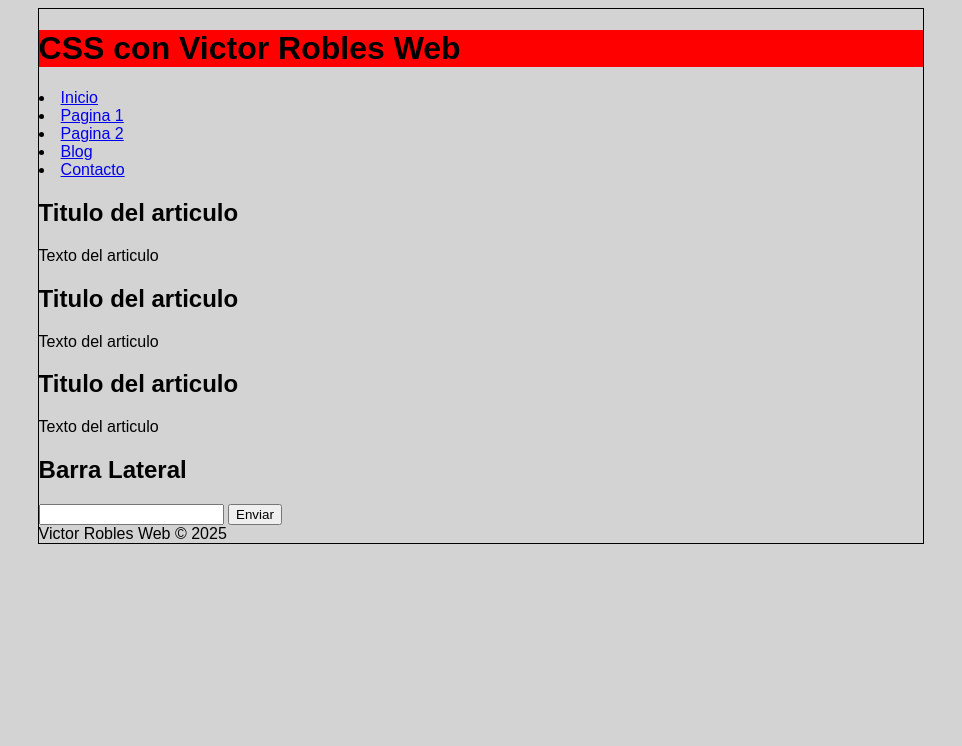
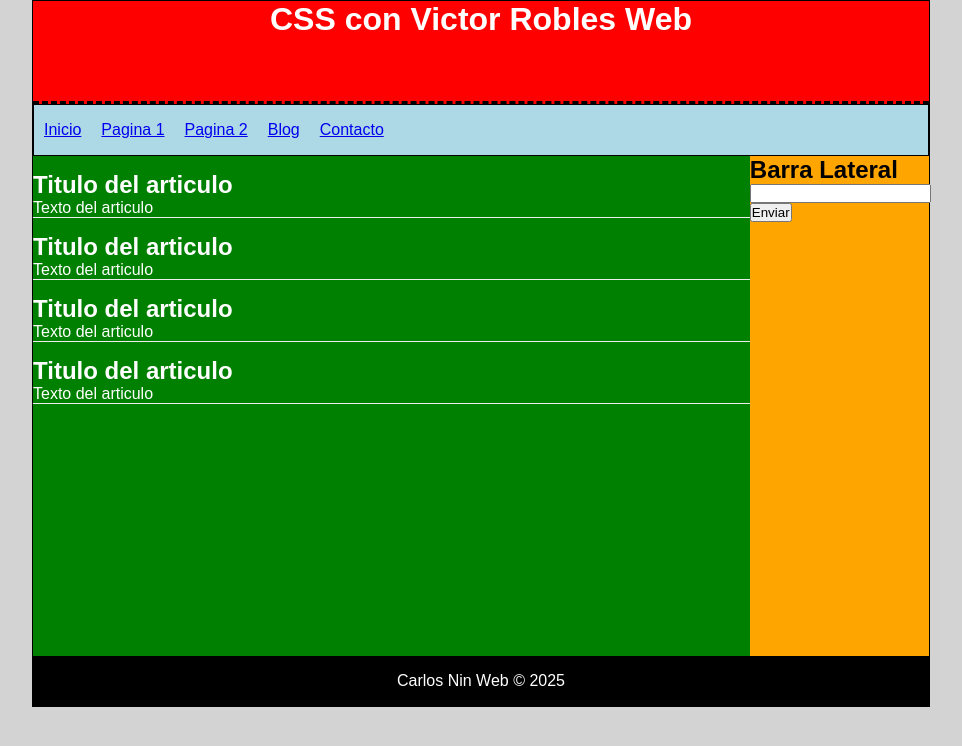
Before and after one commit to Carlosnin0623/Master-Javascrtip-Moderno-Victor-Robles, a plain HTML site: page Aprendiendo-CSS/index.html in a window 1280 px wide. Shown: the whole page, without its empty margins (159-1121 px from the left). Drawn offline with Linux system fonts and the light colour scheme.

Commit message:
Css Parte 2

```diff
--- a/Aprendiendo-CSS/index.html
+++ b/Aprendiendo-CSS/index.html
@@ -16,6 +16,7 @@
         </header>
 
         <nav>
+            <ul>
                 <li>
                     <a href="./index.html">Inicio</a>
                 </li>
@@ -34,9 +35,18 @@
                 <li>
                     <a href="./index.html">Contacto</a>
                 </li>
+            </ul>
         </nav>
 
+
+        <div class="clearfix"></div>
+
         <section id="content">
+            <article class="article">
+                <h2>Titulo del articulo</h2>
+                <p>Texto del articulo</p>
+            </article>
+
             <article class="article">
                 <h2>Titulo del articulo</h2>
                 <p>Texto del articulo</p>
@@ -61,8 +71,10 @@
             </form>
         </aside>
 
+         <div class="clearfix"></div>
+
         <footer>
-            Victor Robles Web &copy; 2025
+            Carlos Nin Web &copy; 2025
         </footer>
     </div>
 </body>
--- a/Aprendiendo-CSS/styles.css
+++ b/Aprendiendo-CSS/styles.css
@@ -1,3 +1,9 @@
+*{
+  margin: 0;
+  padding: 0;
+
+}
+
 body{
     background: lightgray;
     font-family: Arial, Helvetica, sans-serif;
@@ -11,4 +17,59 @@ body{
 
 header{
   background: red;
+  height: 100px;
+  width: 100%;
+  margin: 0;
+  text-align: center;
+  color: white;
+  border-bottom: 3px dashed black;
 }
+
+
+nav{
+  background: lightblue;
+  height: 50px;
+  border: 1px solid black;
+}
+
+
+nav ul li{
+  float: left;
+  list-style: none;
+  margin: 10px;
+  line-height: 30px;
+}
+
+.clearfix{
+  clear: both;
+}
+
+#content{
+  float: left;
+  width: 80%;
+  min-height: 500px;
+  background: green;
+}
+
+
+.article{
+  color: white;
+  margin-top: 15px;
+  margin-bottom: 15px;
+  border-bottom: 1px solid #eee;
+}
+
+aside{
+  float: left;
+  width: 20%;
+  background: orange;
+  min-height: 500px;
+}
+
+footer{
+  background-color: black;
+  color: white;
+  text-align: center;
+  height: 50px;
+  line-height: 50px;
+}
```
Lines whose indentation alone changed are shown as unchanged.
